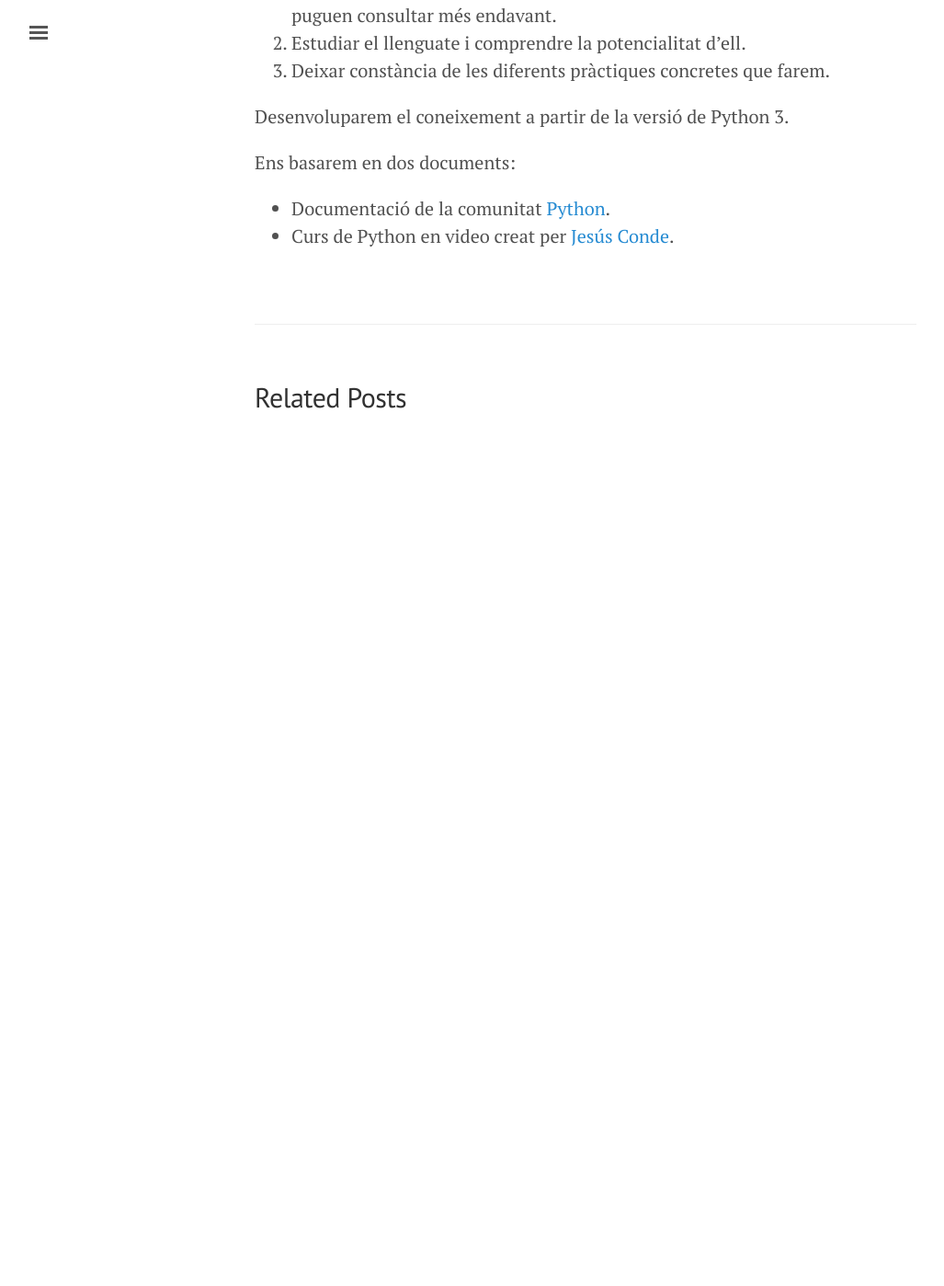
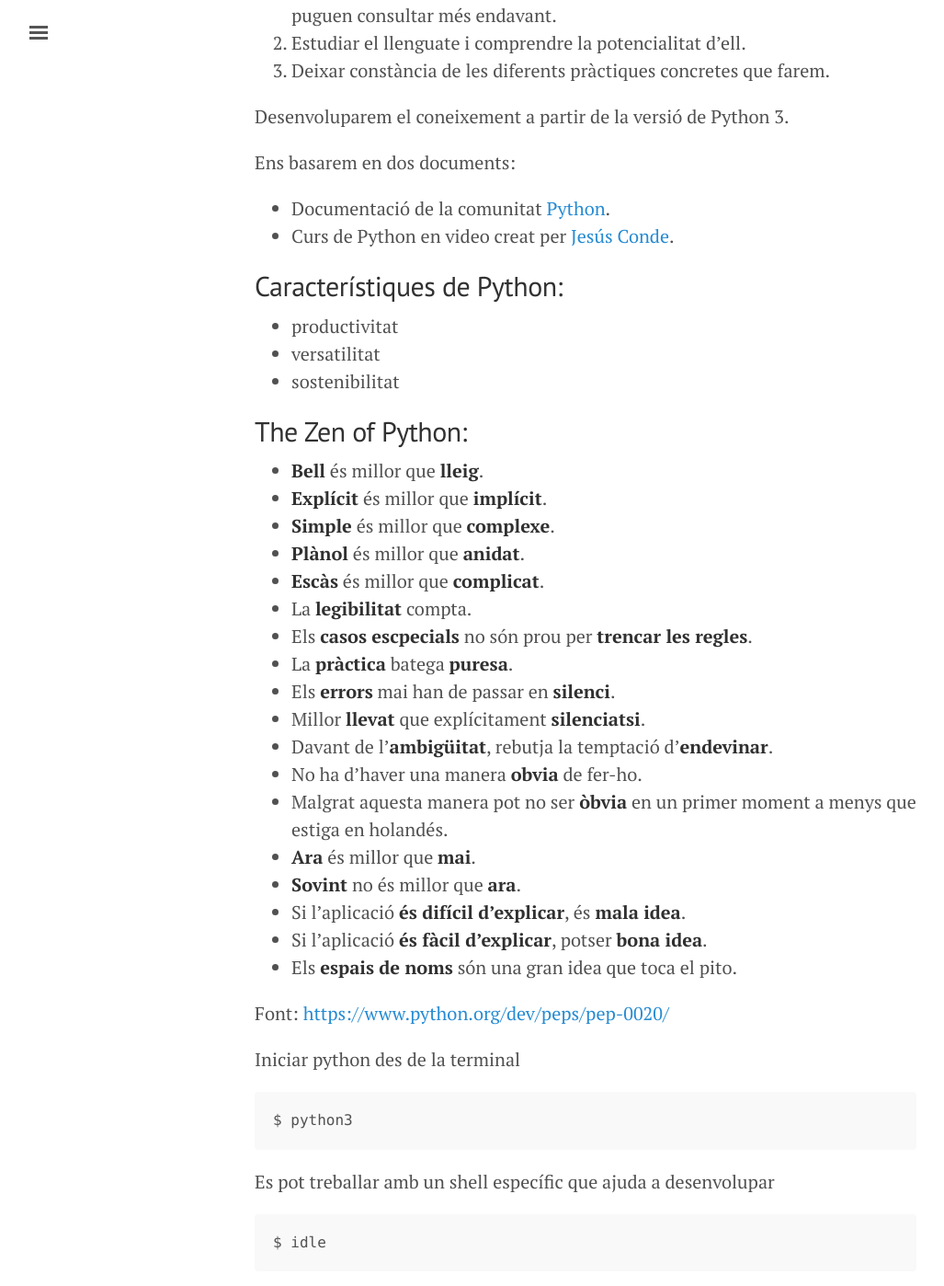
Before and after one commit to inclusa/python, a Jekyll site: the page built from _posts/2016-06-01-inici.md, in a window 1280 px wide and 1400 px high, scrolled down 340 px. Shown: the whole window at 92% size, without its empty margins (3-1030 px from the left). Built offline with Jekyll 4.4.1, drawn with Linux system fonts in a browser that asks for light colours; before the commit the page ends 900 px from its top, so only the background shows below that.

Commit message:
Finalitzem primer post

```diff
--- a/_posts/2016-06-01-inici.md
+++ b/_posts/2016-06-01-inici.md
@@ -17,3 +17,41 @@ Ens basarem en dos documents:
 
 - Documentació de la comunitat [Python](https://docs.python.org/3/tutorial/index.html).
 - Curs de Python en video creat per [Jesús Conde](https://www.youtube.com/watch?v=qsHEAW6wqks).
+
+
+## Característiques de Python:
+
+- productivitat
+- versatilitat
+- sostenibilitat
+
+## The Zen of Python:
+
+- **Bell** és millor que **lleig**.
+- **Explícit** és millor que **implícit**.
+- **Simple** és millor que **complexe**.
+- **Plànol** és millor que **anidat**.
+- **Escàs** és millor que **complicat**.
+- La **legibilitat** compta.
+- Els **casos escpecials** no són prou per **trencar les regles**.
+- La **pràctica** batega **puresa**.
+- Els **errors** mai han de passar en **silenci**.
+- Millor **llevat** que explícitament **silenciatsi**.
+- Davant de l'**ambigüitat**, rebutja la temptació d'**endevinar**.
+- No ha d'haver una manera **obvia** de fer-ho.
+- Malgrat aquesta manera pot no ser **òbvia** en un primer moment a menys que estiga en holandés.
+- **Ara** és millor que **mai**.
+- **Sovint** no és millor que **ara**.
+- Si l'aplicació **és difícil d'explicar**, és **mala idea**.
+- Si l'aplicació **és fàcil d'explicar**, potser **bona idea**.
+- Els **espais de noms** són una gran idea que toca el pito.
+
+Font: [https://www.python.org/dev/peps/pep-0020/](https://www.python.org/dev/peps/pep-0020/)
+
+Iniciar python des de la terminal
+
+	$ python3
+
+Es pot treballar amb un shell específic que ajuda a desenvolupar
+
+	$ idle
```
